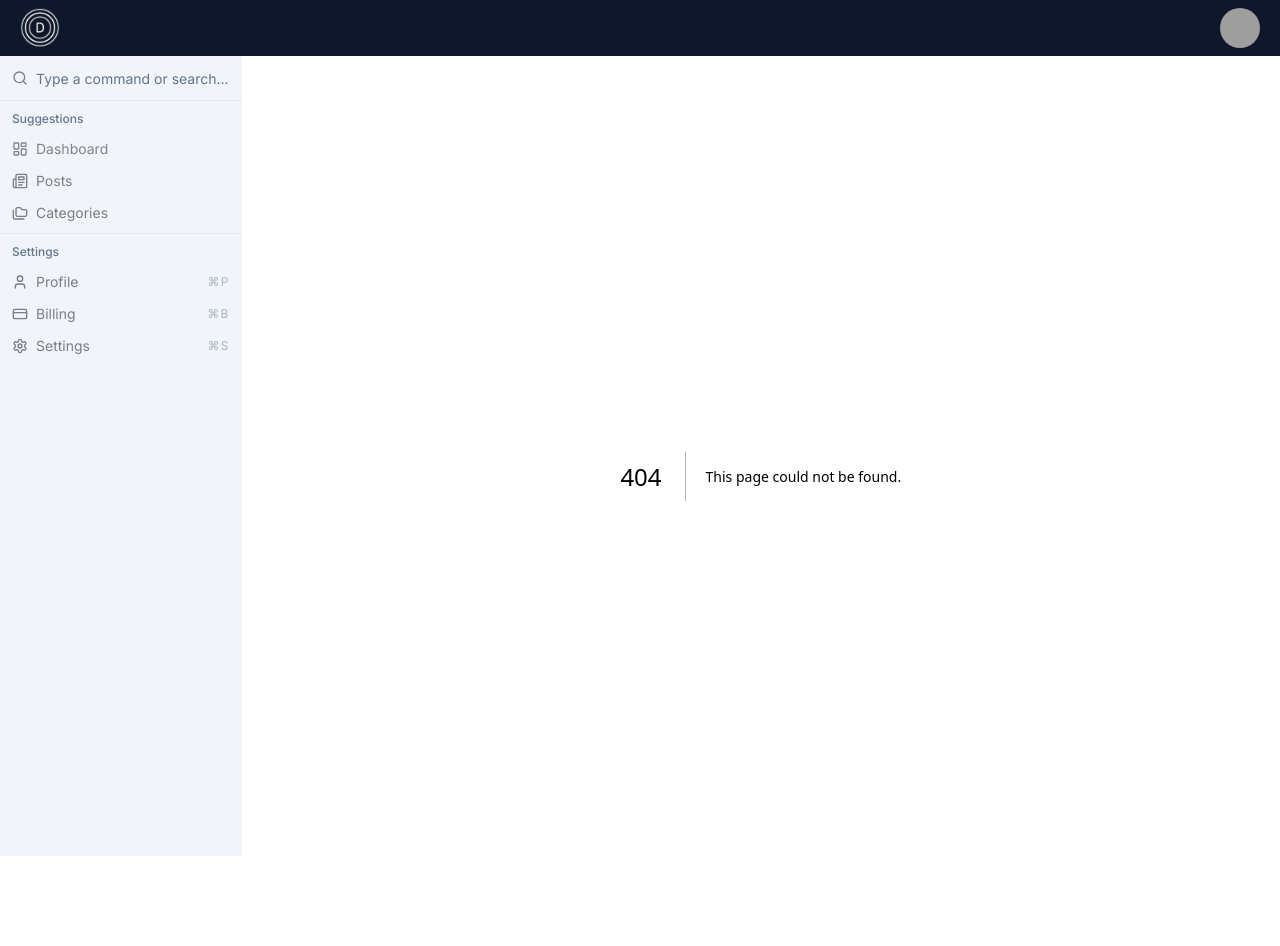
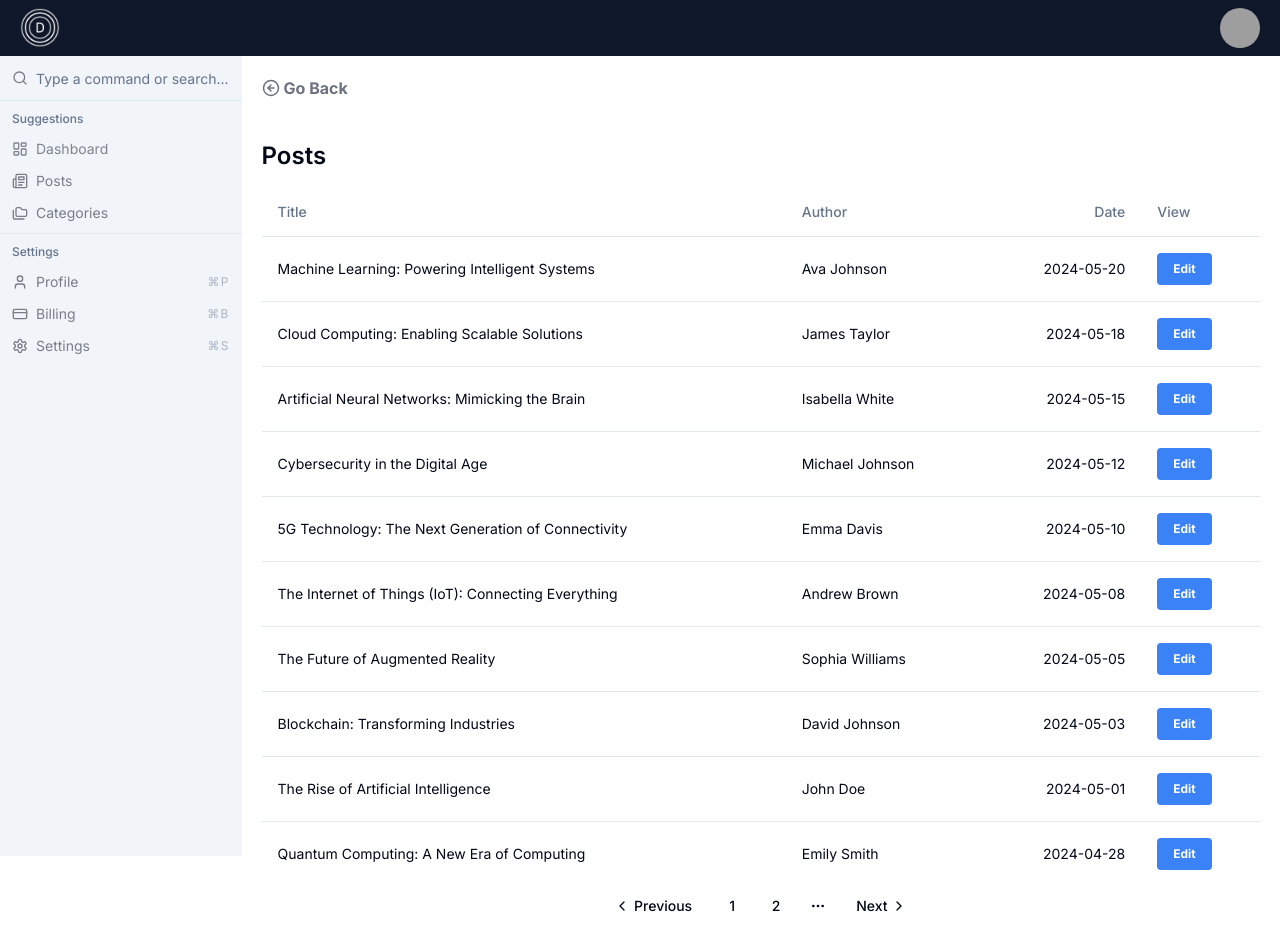
Before and after one commit to irynahowarth/basic-dashboard-ui, a Next.js app: page /posts in a window 1280 px wide. Before the commit this address had no page. Before the commit the page ends 896 px from the top, so only its background shows below. Built offline with nearby package versions, Linux system fonts and the light colour scheme; grey boxes are pictures that could not be loaded.

Commit message:
[feature]: add PostPage and pagination component

```diff
--- /dev/null
+++ b/app/(main)/posts/page.tsx
@@ -0,0 +1,15 @@
+import BackButton from "@/components/BackButton";
+import PostPagination from "@/components/posts/PostPagination";
+import PostTable from "@/components/posts/PostTable";
+
+const PostPage = () => {
+    return (
+        <>
+            <BackButton text='Go Back' link='/'/>
+            <PostTable />
+            <PostPagination />
+        </>
+     );
+}
+
+export default PostPage;
--- /dev/null
+++ b/components/BackButton.tsx
@@ -0,0 +1,19 @@
+import { ArrowLeftCircle } from "lucide-react";
+import Link from "next/link";
+
+interface BackButtonProps{
+    text: string;
+    link: string;
+}
+
+const BackButton  = ({text, link}:BackButtonProps) => {
+    return (
+        <Link href={link} className="text-gray-500 hover:underline flex items-center gap-1 font-bold mb-5">
+           <ArrowLeftCircle  size={18}/>{text}
+        </Link>
+    );
+}
+
+
+
+export default BackButton;
--- /dev/null
+++ b/components/posts/PostPagination.tsx
@@ -0,0 +1,38 @@
+import {
+    Pagination,
+    PaginationContent,
+    PaginationEllipsis,
+    PaginationItem,
+    PaginationLink,
+    PaginationNext,
+    PaginationPrevious,
+  } from "@/components/ui/pagination"
+
+const PostPagination = () => {
+    return (
+        <>
+            <Pagination>
+                <PaginationContent>
+                    <PaginationItem>
+                    <PaginationPrevious href="#" />
+                    </PaginationItem>
+                    <PaginationItem>
+                    <PaginationLink href="#">1</PaginationLink>
+                    </PaginationItem>
+                    <PaginationItem>
+                    <PaginationLink href="#">2</PaginationLink>
+                    </PaginationItem>
+                    <PaginationItem>
+                    <PaginationEllipsis />
+                    </PaginationItem>
+                    <PaginationItem>
+                    <PaginationNext href="#" />
+                    </PaginationItem>
+                </PaginationContent>
+            </Pagination>
+
+        </>
+     );
+}
+
+export default PostPagination;
--- /dev/null
+++ b/components/ui/pagination.tsx
@@ -0,0 +1,117 @@
+import * as React from "react"
+import { ChevronLeft, ChevronRight, MoreHorizontal } from "lucide-react"
+
+import { cn } from "@/lib/utils"
+import { ButtonProps, buttonVariants } from "@/components/ui/button"
+
+const Pagination = ({ className, ...props }: React.ComponentProps<"nav">) => (
+  <nav
+    role="navigation"
+    aria-label="pagination"
+    className={cn("mx-auto flex w-full justify-center", className)}
+    {...props}
+  />
+)
+Pagination.displayName = "Pagination"
+
+const PaginationContent = React.forwardRef<
+  HTMLUListElement,
+  React.ComponentProps<"ul">
+>(({ className, ...props }, ref) => (
+  <ul
+    ref={ref}
+    className={cn("flex flex-row items-center gap-1", className)}
+    {...props}
+  />
+))
+PaginationContent.displayName = "PaginationContent"
+
+const PaginationItem = React.forwardRef<
+  HTMLLIElement,
+  React.ComponentProps<"li">
+>(({ className, ...props }, ref) => (
+  <li ref={ref} className={cn("", className)} {...props} />
+))
+PaginationItem.displayName = "PaginationItem"
+
+type PaginationLinkProps = {
+  isActive?: boolean
+} & Pick<ButtonProps, "size"> &
+  React.ComponentProps<"a">
+
+const PaginationLink = ({
+  className,
+  isActive,
+  size = "icon",
+  ...props
+}: PaginationLinkProps) => (
+  <a
+    aria-current={isActive ? "page" : undefined}
+    className={cn(
+      buttonVariants({
+        variant: isActive ? "outline" : "ghost",
+        size,
+      }),
+      className
+    )}
+    {...props}
+  />
+)
+PaginationLink.displayName = "PaginationLink"
+
+const PaginationPrevious = ({
+  className,
+  ...props
+}: React.ComponentProps<typeof PaginationLink>) => (
+  <PaginationLink
+    aria-label="Go to previous page"
+    size="default"
+    className={cn("gap-1 pl-2.5", className)}
+    {...props}
+  >
+    <ChevronLeft className="h-4 w-4" />
+    <span>Previous</span>
+  </PaginationLink>
+)
+PaginationPrevious.displayName = "PaginationPrevious"
+
+const PaginationNext = ({
+  className,
+  ...props
+}: React.ComponentProps<typeof PaginationLink>) => (
+  <PaginationLink
+    aria-label="Go to next page"
+    size="default"
+    className={cn("gap-1 pr-2.5", className)}
+    {...props}
+  >
+    <span>Next</span>
+    <ChevronRight className="h-4 w-4" />
+  </PaginationLink>
+)
+PaginationNext.displayName = "PaginationNext"
+
+const PaginationEllipsis = ({
+  className,
+  ...props
+}: React.ComponentProps<"span">) => (
+  <span
+    aria-hidden
+    className={cn("flex h-9 w-9 items-center justify-center", className)}
+    {...props}
+  >
+    <MoreHorizontal className="h-4 w-4" />
+    <span className="sr-only">More pages</span>
+  </span>
+)
+PaginationEllipsis.displayName = "PaginationEllipsis"
+
+export {
+  Pagination,
+  PaginationContent,
+  PaginationEllipsis,
+  PaginationItem,
+  PaginationLink,
+  PaginationNext,
+  PaginationPrevious,
+}
```
